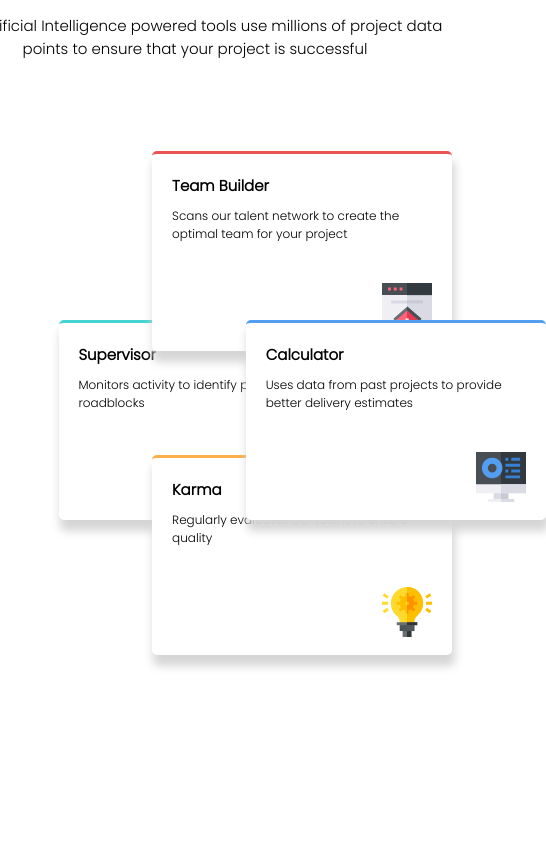
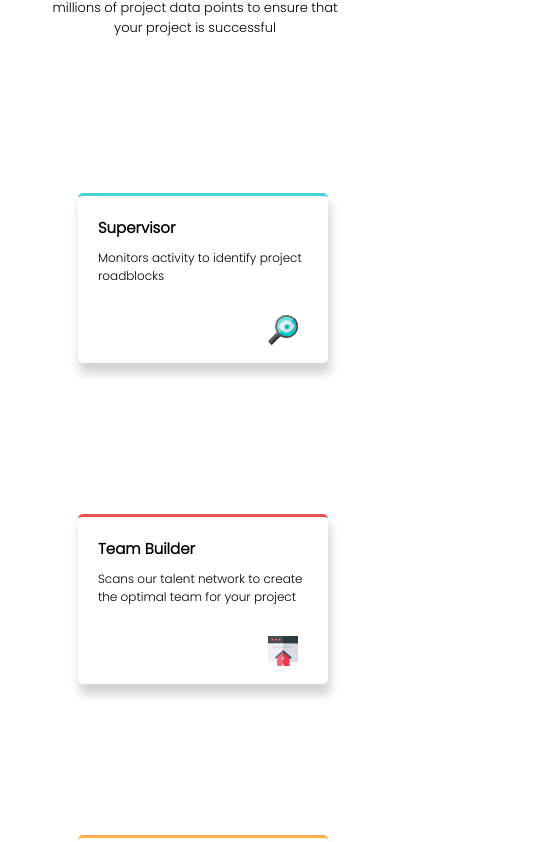
Before and after one commit to Omared250/four-card-feature-section-master, a plain HTML site: page index.html in a window 390 px wide. Shown: the part 102-944 px from the top of the page, 546 px wide, since content can reach past the window. Before the commit the page ends 844 px from the top, so only its background shows below. Drawn offline with Linux system fonts and the light colour scheme.

Commit message:
mobile screen setup

```diff
--- a/css/index.css
+++ b/css/index.css
@@ -10,6 +10,7 @@
 
 body {
     display: flex;
+    width: 100%;
     justify-content: center;
     align-items: center;
     text-align: center;
@@ -25,10 +26,34 @@ body {
     margin: 20px 0px 0px 0px;
 }
 
+@media(max-width: 600px) {
+    .header {
+        font-size: 20px;
+    }
+}
+
 .paragraph {
     font-size: 15px;
     margin: 20px 0;
     width: 500px;
+}
+
+@media(max-width: 768px) {
+    .header {
+        margin: 10px auto;
+    }
+
+    .paragraph {
+        margin: 10px auto;
+    }
+}
+
+@media(max-width: 600px) {
+    .paragraph {
+        font-size: 13px;
+        width: 300px;
+        margin: 10px auto;
+    }
 }
 
 /*------boxes setup------*/
@@ -47,6 +72,35 @@ body {
     background-color: white;
 }
 
+@media(max-width: 1300px) {
+    .supervisor-box {
+        left: 13%;
+        width: 250px;
+        height: 170px;
+    }
+}
+
+@media(max-width: 990px) {
+    .supervisor-box {
+        top: 33%;
+        left: 17%;
+    }
+}
+
+@media(max-width: 600px) {
+    .supervisor-box {
+        top: 35%;
+        left: 20%;
+    }
+}
+
+@media(max-width: 320px) {
+    .supervisor-box {
+        left: 10%;
+    }
+}
+
+
 .supervisor-box h2 {
     font-size: 15px;
 }
@@ -62,6 +116,14 @@ body {
     height: 50px;
 }
 
+@media(max-width: 1300px) {
+    .supervisor-box img {
+        margin: 30px 0px 0px 170px;
+        width: 30px;
+        height: 30px;
+    }
+}
+
 .team-builder-box {
     position: absolute;
     top: 30%;
@@ -74,6 +136,35 @@ body {
     border-radius: 5px;
     box-shadow: 2px 10px 10px 1px rgb(214, 213, 213);
     background-color: white;
+}
+
+@media(max-width: 1300px) {
+    .team-builder-box {
+        top: 32%;
+        width: 250px;
+        height: 170px;
+    }
+}
+
+@media(max-width: 990px) {
+    .team-builder-box {
+        top: 33%;
+        left: 58%;
+    }
+}
+
+
+@media(max-width: 600px) {
+    .team-builder-box {
+        top: 73%;
+        left: 20%;
+    }
+}
+
+@media(max-width: 320px) {
+    .team-builder-box {
+        left: 10%;
+    }
 }
 
 .team-builder-box h2 {
@@ -91,6 +182,14 @@ body {
     height: 50px;
 }
 
+@media(max-width: 1300px) {
+    .team-builder-box img {
+        margin: 30px 0px 0px 170px;
+        width: 30px;
+        height: 30px;
+    }
+}
+
 .karma-box {
     position: absolute;
     top: 66%;
@@ -103,6 +202,33 @@ body {
     border-radius: 5px;
     box-shadow: 2px 10px 10px 1px rgb(214, 213, 213);
     background-color: white;
+}
+
+@media(max-width: 1300px) {
+    .karma-box {
+        width: 250px;
+        height: 170px;
+    }
+}
+
+@media(max-width: 990px) {
+    .karma-box {
+        top: 66%;
+        left: 17%;
+    }
+}
+
+@media(max-width: 600px) {
+    .karma-box {
+        top: 111%;
+        left: 20%;
+    }
+}
+
+@media(max-width: 320px) {
+    .karma-box {
+        left: 10%;
+    }
 }
 
 .karma-box h2 {
@@ -120,6 +246,14 @@ body {
     height: 50px;
 }
 
+@media(max-width: 1300px) {
+    .karma-box img {
+        margin: 30px 0px 0px 170px;
+        width: 30px;
+        height: 30px;
+    }
+}
+
 .calculator-box {
     position: absolute;
     top: 50%;
@@ -132,6 +266,34 @@ body {
     border-radius: 5px;
     box-shadow: 2px 10px 10px 1px rgb(214, 213, 213);
     background-color: white;
+}
+
+@media(max-width: 1300px) {
+    .calculator-box {
+        left: 65%;
+        width: 250px;
+        height: 170px;
+    }
+}
+
+@media(max-width: 990px) {
+    .calculator-box {
+        top: 66%;
+        left: 58%;
+    }
+}
+
+@media(max-width: 600px) {
+    .calculator-box {
+        top: 148%;
+        left: 20%;
+    }
+}
+
+@media(max-width: 320px) {
+    .calculator-box {
+        left: 10%;
+    }
 }
 
 .calculator-box h2 {
@@ -148,3 +310,11 @@ body {
     width: 50px;
     height: 50px;
 }
+
+@media(max-width: 1300px) {
+    .calculator-box img {
+        margin: 30px 0px 0px 170px;
+        width: 30px;
+        height: 30px;
+    }
+}
```
